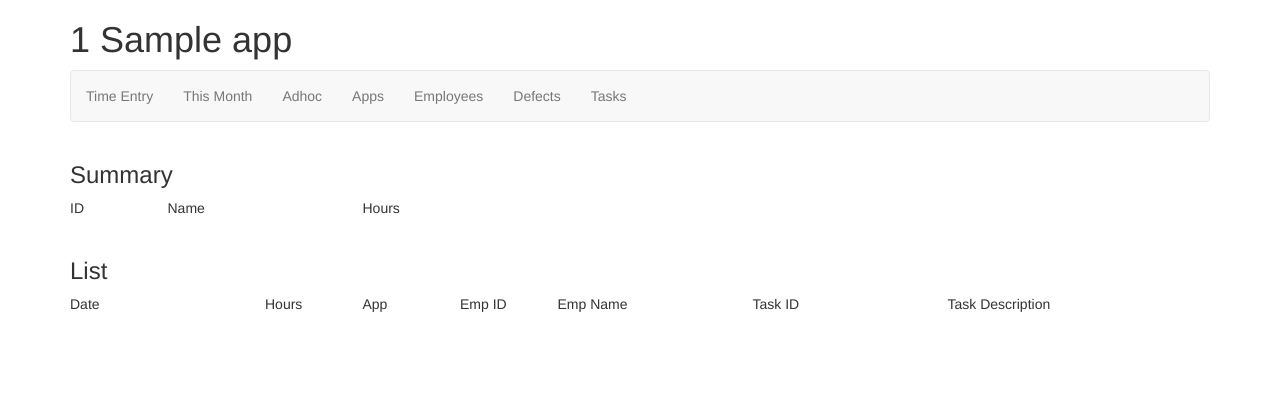
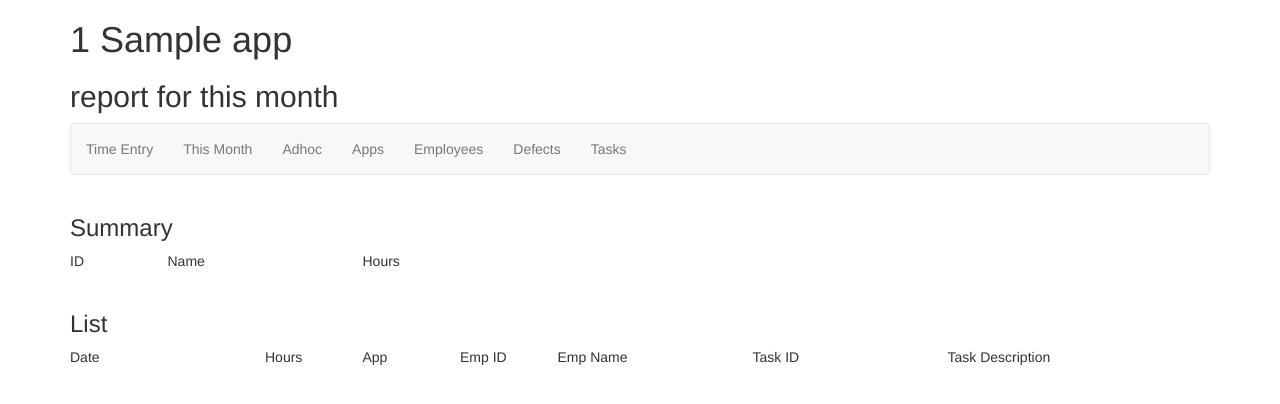
Before and after one commit to xanderyzwich/Timesheets, a Django app: page /timesheet/app/1/ in a window 1280 px wide. Shown: the top 404 px of the page. Run offline with Django 3.2, Linux system fonts and the light colour scheme; tables that the repository leaves empty hold one stand-in row (values such as "Sample post"); some libraries are stand-ins or nearby versions.

Commit message:
add reports to model specific pages and report by year, month, and day

```diff
--- a/mysite/timesheets/models.py
+++ b/mysite/timesheets/models.py
@@ -51,11 +51,13 @@ class Adhoc(models.Model):
     id = models.IntegerField(primary_key=True)
     description = models.CharField(max_length=50)
     hours_projected = models.IntegerField(default=0)
-    hours_actual = models.IntegerField()
     created_date = models.DateField(default=datetime.date.today)
 
     def __str__(self):
-        return 'Adhoc Task: ' + str(self.id) + ' ' + str(self.description)
+        output = 'Adhoc Task: ' + str(self.id) + ' - ' + str(self.description)
+        if int(self.hours_projected) > 0:
+            output += ' (' + str(self.hours_projected) + ' hours projected)'
+        return output
 
 
 class Timesheet(models.Model):     # PK=EMP_ID,APP_ID,TASK_TYPE,DEFECT_ID,ADHOC_ID,TASK_DATE
--- a/mysite/timesheets/templates/timesheets/timesheet.html
+++ b/mysite/timesheets/templates/timesheets/timesheet.html
@@ -12,6 +12,7 @@
         <div class="container-fluid" name="title-box">
             <div class="container">
                 <h1>{{ object }}</h1>
+                <h2>{{ report }}</h2>
             </div>
         </div>
         {% include 'timesheets/navbar.html' %}
--- a/mysite/timesheets/urls.py
+++ b/mysite/timesheets/urls.py
@@ -15,25 +15,40 @@ urlpatterns = [
     path('adhocs/', views.adhocs, name='adhocs'),  # list of adhocs
     path('adhoc/', views.adhocs, name='adhocs'),   # alternate url in case adhoc id is removed from specific page
     path('adhoc/<int:adhoc_id>/', views.adhoc, name='adhoc'),
+    path('adhoc/<int:adhoc_id>/<int:year>/', views.adhoc, name='adhoc'),
+    path('adhoc/<int:adhoc_id>/<int:year>/<int:month>/', views.adhoc, name='adhoc'),
+    path('adhoc/<int:adhoc_id>/<int:year>/<int:month>/<int:day>/', views.adhoc, name='adhoc'),
 
     # App Model Pages
     path('apps/', views.apps, name='apps'),     # list of applications supported
     path('app/', views.apps, name='apps'),      # alternate url in case app id is removed from specific page
     path('app/<int:app_id>/', views.app, name='app'),
+    path('app/<int:app_id>/<int:year>/', views.app, name='app'),
+    path('app/<int:app_id>/<int:year>/<int:month>/', views.app, name='app'),
+    path('app/<int:app_id>/<int:year>/<int:month>/<int:day>/', views.app, name='app'),
 
     # Defect Model Pages
     path('defects/', views.defects, name='defects'),  # list of defects
     path('defect/', views.defects, name='defects'),  # alternate url in case defect id is removed from specific page
     path('defect/<int:defect_id>/', views.defect, name='defect'),
+    path('defect/<int:defect_id>/<int:year>/', views.defect, name='defect'),
+    path('defect/<int:defect_id>/<int:year>/<int:month>/', views.defect, name='defect'),
+    path('defect/<int:defect_id>/<int:year>/<int:month>/<int:day>/', views.defect, name='defect'),
 
     # Employee Model Pages
     path('employees/', views.employees, name='employees'),      # list of employees
     path('employee/', views.employees, name='employees'),       # alternate url in case employee id is removed from specific page
     path('employee/<int:employee_id>/', views.employee, name='employee'),
+    path('employee/<int:employee_id>/<int:year>/', views.employee, name='employee'),
+    path('employee/<int:employee_id>/<int:year>/<int:month>/', views.employee, name='employee'),
+    path('employee/<int:employee_id>/<int:year>/<int:month>/<int:day>/', views.employee, name='employee'),
 
     # Task Model Pages
     path('tasks/', views.tasks, name='tasks'),  # list of tasks
     path('task/', views.tasks, name='tasks'),   # alternate url in case task id is removed from specific page
     path('task/<int:task_id>/', views.task, name='task'),
+    path('task/<int:task_id>/<int:year>/', views.task, name='task'),
+    path('task/<int:task_id>/<int:year>/<int:month>/', views.task, name='task'),
+    path('task/<int:task_id>/<int:year>/<int:month>/<int:day>/', views.task, name='task'),
 
 ]
--- a/mysite/timesheets/views.py
+++ b/mysite/timesheets/views.py
@@ -22,27 +22,9 @@ def index(request):
 
 
 def report(request, year=0, month=0, day=0):
-    today = datetime.date.today()
-    if day == 0:
-        if month == 0:
-            if year == 0:
-                timesheet_list = Timesheet.objects.filter(date__month=today.month, date__year=today.year)
-                time_string = "this month"
-            else:
-                timesheet_list = Timesheet.objects.filter(date__year=year)
-                time_string = str(year)
-        else:
-            timesheet_list = Timesheet.objects.filter(date__month=month, date__year=year)
-            time_string = calendar.month_name[month] + ' ' + str(year)
-
-    else:
-        timesheet_list = Timesheet.objects.filter(date__month=month, date__year=year, date__day=day)
-        time_string = str(day) + ' ' + calendar.month_name[month] + ' ' + str(year)
-
-    # details = timesheet_list.values('emp__id', 'emp__first_name', 'emp__last_name').annotate(sum=Sum('hours'))
-    return render(request, 'timesheets/timesheet.html', {'object': 'Timesheet report for ' + time_string,
-                                                         'data': summary(timesheet_list),
-                                                         'timesheet_list': timesheet_list})
+    limited = time_limit(Timesheet.objects.all(), year, month, day)
+    return render(request, 'timesheets/timesheet.html',
+                  {'object': 'Timesheet', 'report': limited[1], 'data': summary(limited[0]), 'timesheet_list': limited[0]})
 
 
 # Views tied to models
@@ -60,13 +42,11 @@ def adhocs(request):
     return HttpResponse(template.render(context, request))
 
 
-def adhoc(request, adhoc_id):
+def adhoc(request, adhoc_id, year=0, month=0, day=0):
     adhoc = get_object_or_404(Adhoc, pk=adhoc_id)
-    today_date = datetime.date.today()
-    timesheet_list = Timesheet.objects.filter(date__month=today_date.month, date__year=today_date.year,
-                                              adhoc__id=adhoc_id)
-    return render(request, 'timesheets/timesheet.html', {'object': adhoc, 'data': summary(timesheet_list),
-                                                         'timesheet_list': timesheet_list})
+    limited = time_limit(Timesheet.objects.filter(adhoc__id=adhoc_id), year, month, day)
+    return render(request, 'timesheets/timesheet.html',
+                  {'object': adhoc, 'report': limited[1], 'data': summary(limited[0]), 'timesheet_list': limited[0]})
 
 
 # App Model Views
@@ -81,12 +61,11 @@ def apps(request):
     return HttpResponse(template.render(context, request))
 
 
-def app(request, app_id):
+def app(request, app_id, year=0, month=0, day=0):
     app = get_object_or_404(App,pk=app_id)
-    today_date = datetime.date.today()
-    timesheet_list = Timesheet.objects.filter(date__month=today_date.month, date__year=today_date.year, app__id=app_id)
-    return render(request, 'timesheets/timesheet.html', {'object': app, 'data': summary(timesheet_list),
-                                                         'timesheet_list': timesheet_list})
+    limited = time_limit(Timesheet.objects.filter(app__id=app_id), year, month, day)
+    return render(request, 'timesheets/timesheet.html',
+                  {'object': app, 'report': limited[1], 'data': summary(limited[0]), 'timesheet_list': limited[0]})
 
 
 # Defect Model Views
@@ -101,13 +80,11 @@ def defects(request):
     return HttpResponse(template.render(context, request))
 
 
-def defect(request, defect_id):
+def defect(request, defect_id, year=0, month=0, day=0):
     defect = get_object_or_404(Defect, pk=defect_id)
-    today_date = datetime.date.today()
-    timesheet_list = Timesheet.objects.filter(date__month=today_date.month, date__year=today_date.year,
-                                              defect__id=defect_id)
+    limited = time_limit(Timesheet.objects.filter(defect__id=defect_id), year, month, day)
     return render(request, 'timesheets/timesheet.html',
-                  {'object': defect, 'data': summary(timesheet_list), 'timesheet_list': timesheet_list})
+                  {'object': defect, 'report': limited[1], 'data': summary(limited[0]), 'timesheet_list': limited[0]})
 
 
 # Employee Model Views
@@ -122,13 +99,11 @@ def employees(request):
     return HttpResponse(template.render(context, request))
 
 
-def employee(request, employee_id):
+def employee(request, employee_id, year=0, month=0, day=0):
     employee = get_object_or_404(Employee, pk=employee_id)
-    today_date = datetime.date.today()
-    timesheet_list = Timesheet.objects.filter(date__month=today_date.month, date__year=today_date.year,
-                                              emp__id=employee_id)
+    limited = time_limit(Timesheet.objects.filter(emp__id=employee_id), year, month, day)
     return render(request, 'timesheets/timesheet.html',
-                  {'object': employee, 'data': summary(timesheet_list), 'timesheet_list': timesheet_list})
+                  {'object': employee, 'report': limited[1], 'data': summary(limited[0]), 'timesheet_list': limited[0]})
 
 
 # Task Model Views
@@ -143,12 +118,35 @@ def tasks(request):
     return HttpResponse(template.render(context, request))
 
 
-def task(request, task_id):
+def task(request, task_id, year=0, month=0, day=0):
     task = get_object_or_404(Task, pk=task_id)
-    today_date = datetime.date.today()
-    timesheet_list = Timesheet.objects.filter(date__month=today_date.month, date__year=today_date.year, task__id=task_id)
-    return render(request, 'timesheets/timesheet.html', {'object': task, 'data': summary(timesheet_list), 'timesheet_list': timesheet_list})
+    limited = time_limit(Timesheet.objects.filter(task__id=task_id), year, month, day)
+    return render(request, 'timesheets/timesheet.html',
+                  {'object': task, 'report': limited[1], 'data': summary(limited[0]), 'timesheet_list': limited[0]})
 
 
+# Summarize the result_set by employee
 def summary(result_set):
     return result_set.values('emp__id', 'emp__first_name', 'emp__last_name').order_by().annotate(sum=Sum('hours'))
+
+
+# filter the result_set by year, month, and day as requested
+def time_limit(result_set, year, month, day):
+    today = datetime.date.today()
+    time_string = ' report for '
+    if day == 0:
+        if month == 0:
+            if year == 0:
+                timesheet_list = result_set.filter(date__month=today.month, date__year=today.year)
+                time_string += "this month"
+            else:
+                timesheet_list = result_set.filter(date__year=year)
+                time_string += str(year)
+        else:
+            timesheet_list = result_set.filter(date__month=month, date__year=year)
+            time_string += calendar.month_name[month] + ' ' + str(year)
+
+    else:
+        timesheet_list = result_set.filter(date__month=month, date__year=year, date__day=day)
+        time_string += str(day) + ' ' + calendar.month_name[month] + ' ' + str(year)
+    return timesheet_list, time_string
```
